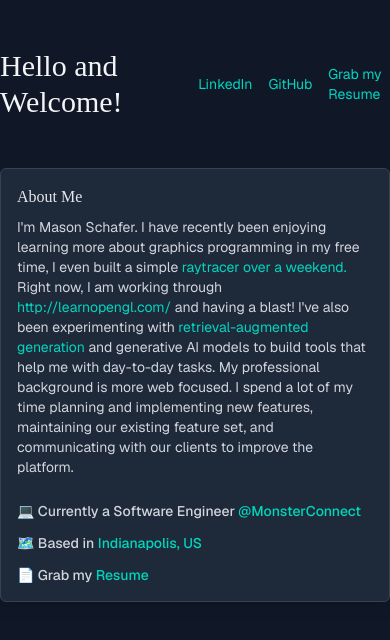
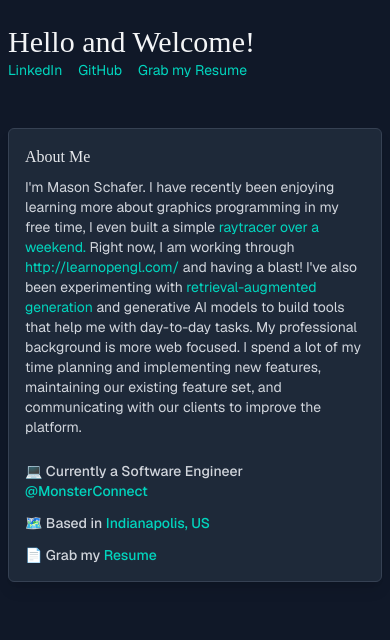
Before and after one commit to masonschafercodes/masonschafercodes-portfolio, a SvelteKit app: page / in a window 390 px wide. Shown: the top 640 px of the page. Built offline with nearby package versions, Linux system fonts and the light colour scheme; a web font is replaced by a local one.

Commit message:
feat: some simple mobile support

```diff
--- a/src/routes/+page.svelte
+++ b/src/routes/+page.svelte
@@ -22,8 +22,8 @@
 
 <div class="h-screen w-screen overflow-hidden bg-gray-900">
 	<div class="flex min-h-full justify-center">
-		<div class="flex w-full max-w-6xl flex-col py-12">
-			<div class="flex items-center justify-between">
+		<div class="flex w-full max-w-6xl flex-col px-2 py-6 md:py-12">
+			<div class="flex flex-col md:flex-row md:justify-between">
 				<h1 class="font-header text-3xl text-gray-100">Hello and Welcome!</h1>
 				<QuickLinks />
 			</div>
```
